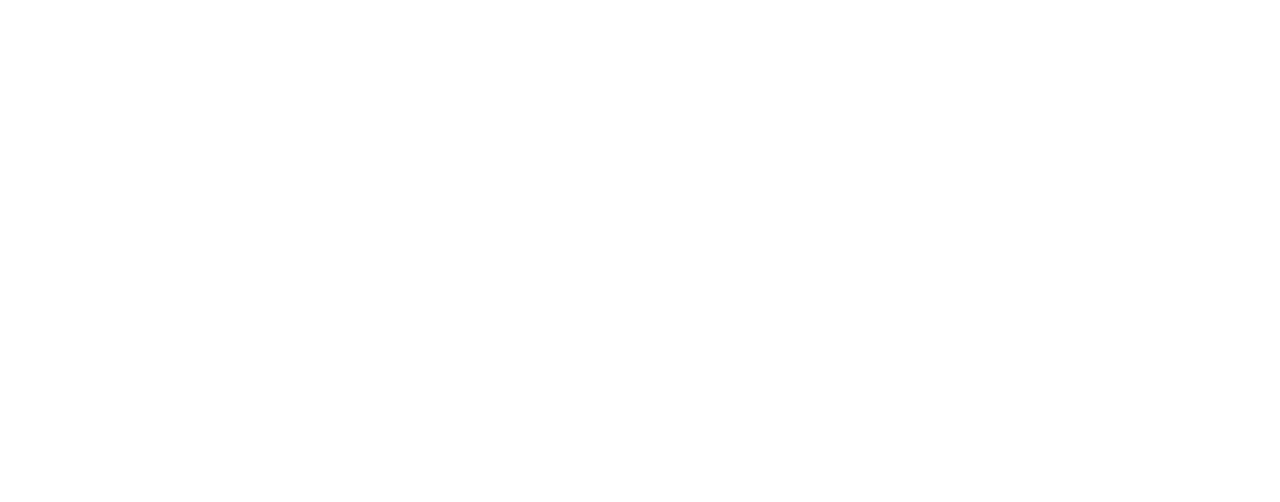
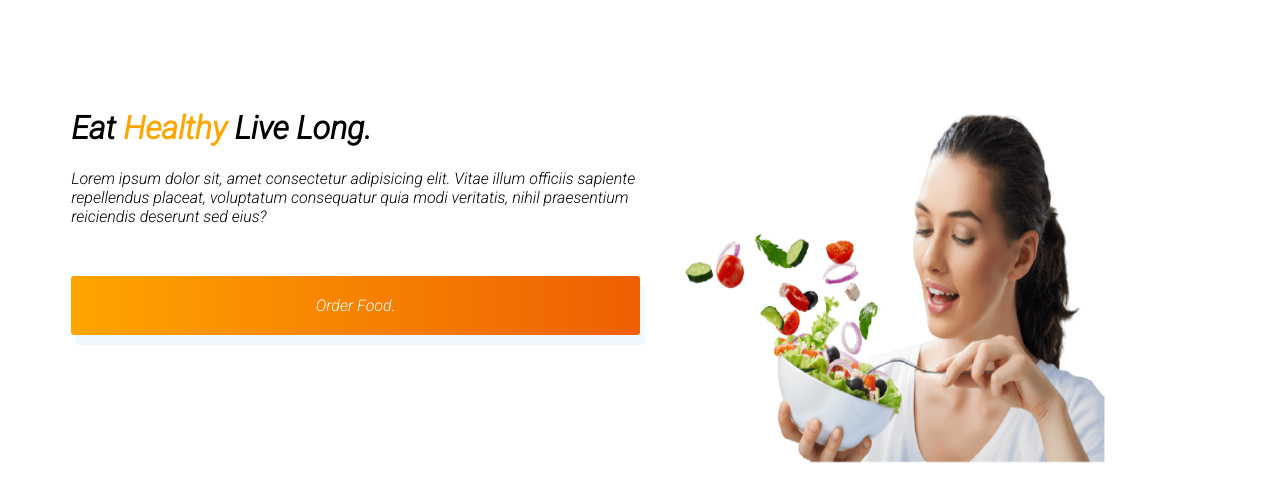
Before and after one commit to mohaimin-topu/assignment, a plain HTML site: page index.html in a window 1280 px wide. Drawn offline with Linux system fonts and the light colour scheme.

Commit message:
header added

```diff
--- a/index.html
+++ b/index.html
@@ -4,9 +4,26 @@
     <meta charset="UTF-8">
     <meta http-equiv="X-UA-Compatible" content="IE=edge">
     <meta name="viewport" content="width=device-width, initial-scale=1.0">
-    <title>Document</title>
+    <title>Welcome to my website.</title>
+    <link rel="preconnect" href="https://fonts.googleapis.com">
+    <link rel="preconnect" href="https://fonts.gstatic.com" crossorigin>
+    <link href="https://fonts.googleapis.com/css2?family=Roboto:ital,wght@1,300&display=swap" rel="stylesheet">
+    <link rel="stylesheet" href="style.css">
+    <link rel="shortcut icon" href="images/favicon.png" type="image/x-icon">
 </head>
 <body>
+    <header class="header-area">
+        <div class="container">
+            <div class="header-content">
+                <h1>Eat <span class= "colorful">Healthy</span> Live Long.</h1>
+                <p>Lorem ipsum dolor sit, amet consectetur adipisicing elit. Vitae illum officiis sapiente repellendus placeat, voluptatum consequatur quia modi veritatis, nihil praesentium reiciendis deserunt sed eius?</p>
+                <a href="https://web.programming-hero.com" target="_blank">Order Food.</a>
+            </div>
+            <div class="header-content">
+                <img src="images/header-image.png" alt="A women eating healthy food.">
+            </div>
+        </div>
+    </header>
 
 </body>
 </html>
--- a/style.css
+++ b/style.css
@@ -0,0 +1,36 @@
+body {
+    font-family: 'Roboto', sans-serif;
+}
+.container {
+    width: 90%;
+    margin: auto;
+}
+/** header area start **/
+.header-area .colorful {
+    color: orange;
+}
+.header-area {
+    display: flex;
+    overflow: hidden;
+}
+.header-content {
+    width: 50%;
+    float: left;
+    margin-top: 80px;
+}
+.header-content img {
+    height: 400px;
+    width: 450px;
+    margin-left: 30px;
+}
+.header-content a {
+    text-decoration: none;
+    padding: 20px 20px;
+    background: linear-gradient(to right, orange, #EE5F03);
+    margin-top: 50px;
+    border-radius: 3px;
+    display: block;
+    text-align: center;
+    color: #FFFFFF;
+    box-shadow: 5px 10px #f0f8ff;
+}
```
Also changed, not shown: images/Frame 57.jpg (added), images/favicon.png (added), images/header-image.png (added).
